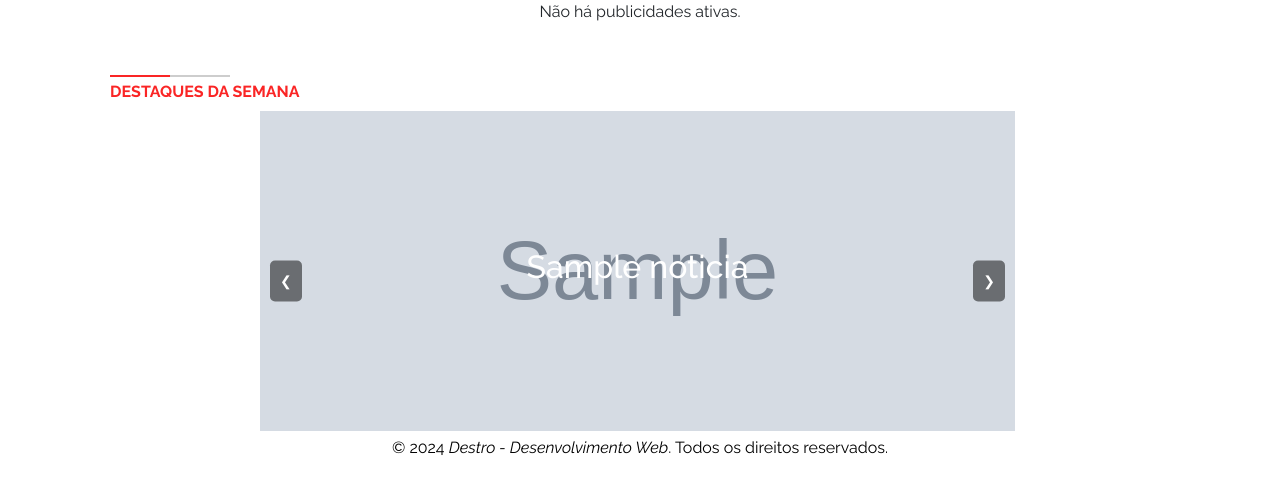
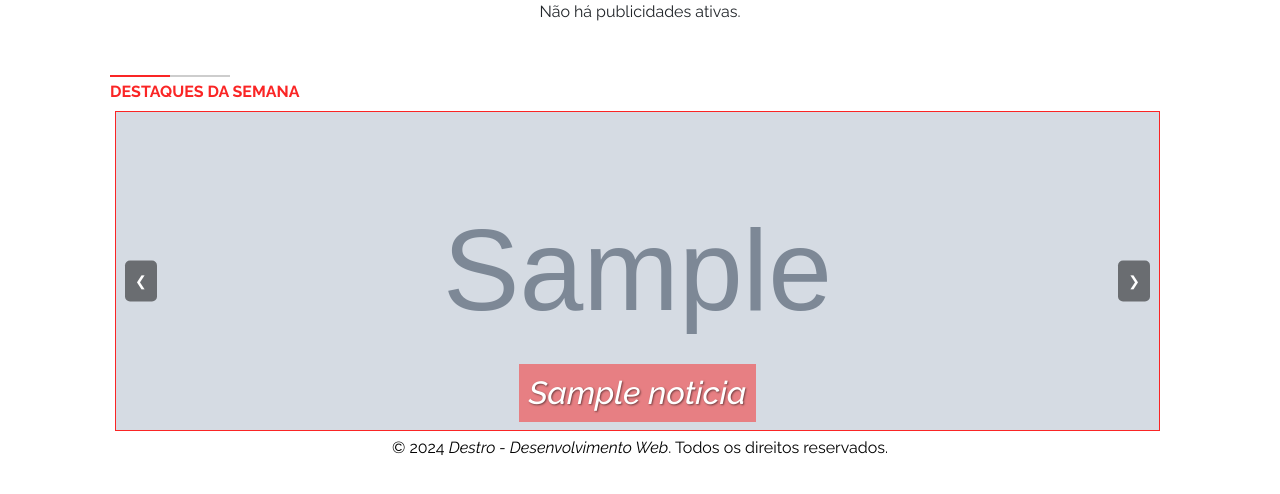
Before and after one commit to destroruan/projeto-app, a PHP site: page /projeto-app/ in a window 1280 px wide. Shown: the part 80-574 px from the top of the page. Run offline with PHP 8.4, Linux system fonts and the light colour scheme; tables that the repository leaves empty or names only in its code hold one stand-in row (values such as "Sample post"); grey boxes marked "Sample" are stand-in pictures.

Commit message:
Atualização
Atualização

```diff
--- a/view/assets/css/default.css
+++ b/view/assets/css/default.css
@@ -78,16 +78,16 @@
     text-align: center;
     color: var(--preto);
 }.container {
-    max-width: 790px;
+    max-width: 1080px;
     margin: 0 auto;
     display: flex;
+    box-shadow: 1px inset black;
 }
 .destaque {
     flex: 1;
     position: relative;
     overflow: hidden;
 }
-
 .destaques {
     display: flex;
     transition: transform 0.5s ease;
@@ -98,25 +98,25 @@
     background-position: center;
     min-height: 320px;
     display: flex;
-    align-items: center;
+    align-items: end;
     justify-content: center;
-    color: white;
+    border: 1px solid var(--vermelho);
 }
-
 .noticias-adicionais {
     display: flex;
     flex-direction: column;
     margin-left: 5px;
+    max-width: 35%;
 }
-
 .noticia-item {
     background-size: cover;
     height: 100px;
     display: flex;
+    align-items: end;
     justify-content: center;
-    color: black;
     padding: 5px;
     margin-bottom: 10px;
+    border: 1px solid var(--vermelho);
 }
 .destaque-button {
     position: absolute;
--- a/view/assets/css/fonts.css
+++ b/view/assets/css/fonts.css
@@ -96,8 +96,18 @@
 .carousel-item h2 {
     color: var(--branco);
 }
-.noticia-item h3 {
+.noticia-item h2 {
     color: var(--branco);
+    width: 100%;
+    text-shadow: var(--sombra-texto);
+    font-size: var(--fonte-padrao);
+}
+.destaque-item h2 {
+    color: var(--branco);
+    width: 100%;
+    padding: 10px;
+    background-color: rgb(250, 37, 37,0.5);
+    text-shadow: var(--sombra-texto);
 }
 h1.titulo-categoria {
     font-size: var(--fonte-padrao);
--- a/view/assets/include/destaque.php
+++ b/view/assets/include/destaque.php
@@ -18,26 +18,28 @@
     foreach ($noticias as $index => $noticia) {
         if ($index < 3) {
             echo '<div class="destaque-item" style="background-image: url(\'' . htmlspecialchars($noticia['imagem'], ENT_QUOTES, 'UTF-8') . '\');">';
+            echo '<a href="">';
             echo '<h2>' . htmlspecialchars($noticia['titulo'], ENT_QUOTES, 'UTF-8') . '</h2>';
+            echo '</a>';
             echo '</div>';
         }
     }
-    echo '</div>'; // fim da carousel
+    echo '</div>';
     echo '<button class="destaque-button prev" onclick="moveSlide(-1)">&#10094;</button>';
     echo '<button class="destaque-button next" onclick="moveSlide(1)">&#10095;</button>';
-    echo '</div>'; // fim da div destaque
+    echo '</div>';
     echo '<div class="noticias-adicionais">';
     foreach ($noticias as $key => $noticia) {
         if ($key >= 3) {
             echo '<div class="noticia-item" style="background-image: url(\'' . htmlspecialchars($noticia['imagem'], ENT_QUOTES, 'UTF-8') . '\');">';
-            echo '<h3>' . htmlspecialchars($noticia['titulo'], ENT_QUOTES, 'UTF-8') . '</h3>';
-            echo '<p>' . htmlspecialchars($noticia['cidade'], ENT_QUOTES, 'UTF-8') . '</p>';
+            echo '<a href="">';
+            echo '<h2>' . htmlspecialchars($noticia['titulo'], ENT_QUOTES, 'UTF-8') . '</h2>';
+            echo '</a>';
             echo '</div>';
         }
     }
-    echo '</div>'; // fim da div noticias-adicionais
-
-    echo '</div>'; // fim da div container
+    echo '</div>';
+    echo '</div>';
 } else {
     echo "<p>Não há notícias disponíveis.</p>";
 }
```
Also changed, not shown: view/assets/img/uploads/3/Capturar.PNG (deleted), view/assets/img/uploads/noticias/biografia-do-tecnico-miguel-angelo-da-luz-sera-lancada-no-rio-de-janeiro.jpg (added), view/assets/img/uploads/noticias/goleiro.jpg (added), view/assets/img/uploads/noticias/primeira-fase-do-campeonato-municipal-de-volei-masculino-e-encerrada.jpeg (added), view/assets/img/uploads/noticias/shein-e-a-nova-patrocinadora-do-time-feminino-do-botafogo.jpg (added).
